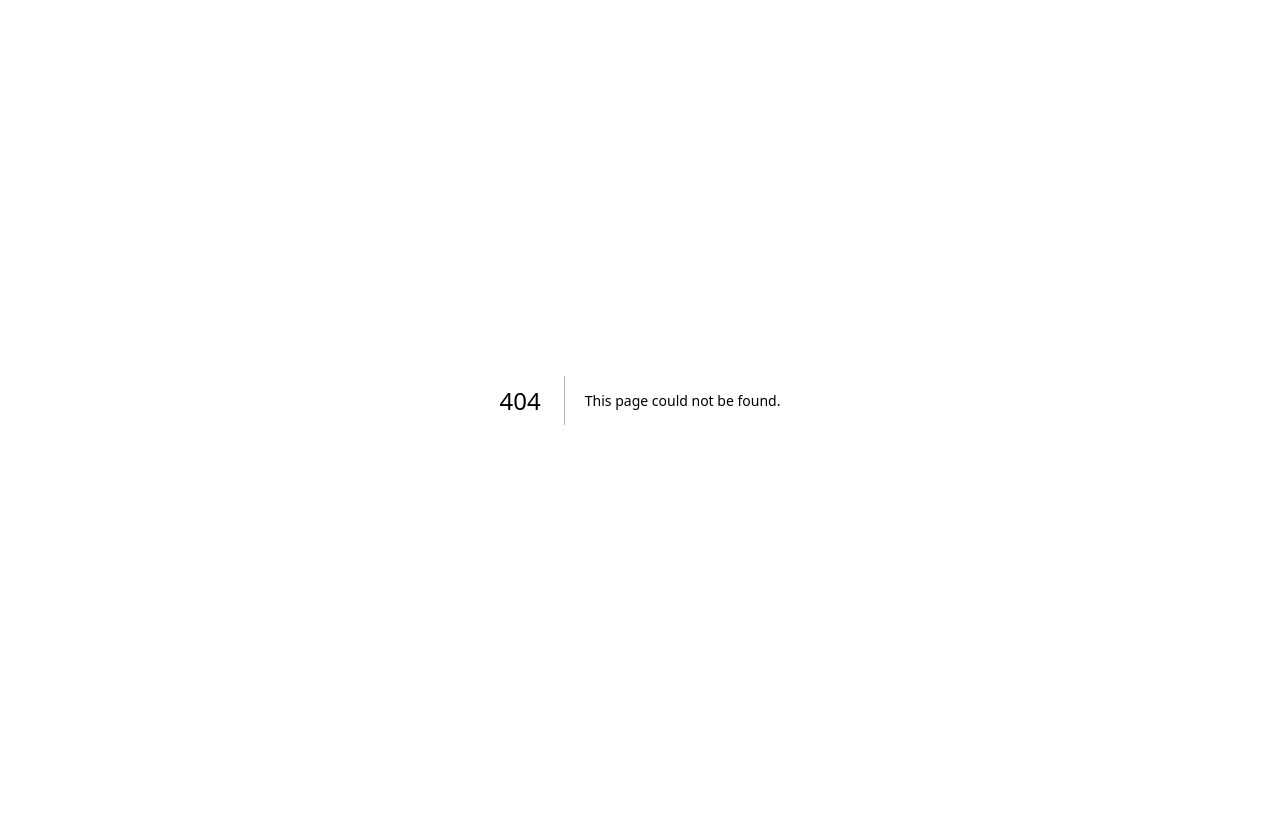
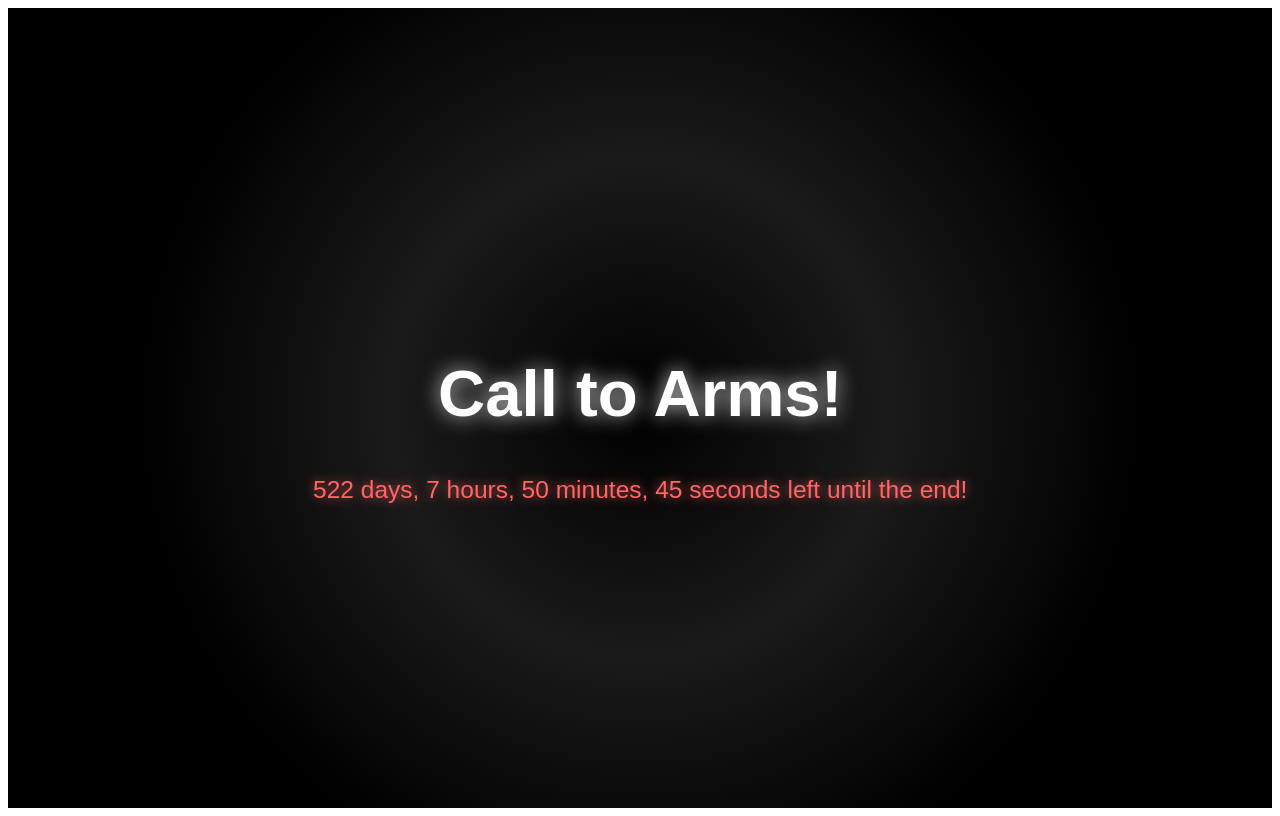
Before and after one commit to Bamboocoffee/solace-web, a Next.js app: page /call_to_arms in a window 1280 px wide. Before the commit this address had no page. Built offline with nearby package versions, Linux system fonts and the light colour scheme.

Commit message:
adding some functionality to API and new page

```diff
--- /dev/null
+++ b/src/pages/call_to_arms.tsx
@@ -0,0 +1,85 @@
+import React, { useState, useEffect } from 'react';
+
+const BlackHoleCountdown = () => {
+  const [timeRemaining, setTimeRemaining] = useState('');
+
+  useEffect(() => {
+    const targetDate = new Date("December 21, 2024 14:00:00 GMT+0000"); // BST is GMT+0 in winter
+
+    const updateCountdown = () => {
+      const now = new Date();
+      const timeLeft = targetDate - now;
+
+      if (timeLeft <= 0) {
+        setTimeRemaining("The black hole has engulfed everything!");
+        return;
+      }
+
+      const days = Math.floor(timeLeft / (1000 * 60 * 60 * 24));
+      const hours = Math.floor((timeLeft % (1000 * 60 * 60 * 24)) / (1000 * 60 * 60));
+      const minutes = Math.floor((timeLeft % (1000 * 60 * 60)) / (1000 * 60));
+      const seconds = Math.floor((timeLeft % (1000 * 60)) / 1000);
+
+      setTimeRemaining(`${days} days, ${hours} hours, ${minutes} minutes, ${seconds} seconds left until the end!`);
+    };
+
+    const intervalId = setInterval(updateCountdown, 1000);
+    updateCountdown(); // Initial call
+
+    return () => clearInterval(intervalId); // Cleanup interval on component unmount
+  }, []);
+
+  return (
+    <div
+      style={{
+        margin: 0,
+        padding: 0,
+        height: '100vh',
+        display: 'flex',
+        justifyContent: 'center',
+        alignItems: 'center',
+        background: 'radial-gradient(circle, black, #1a1a1a, #000000, black)',
+        color: 'white',
+        fontFamily: "'Arial', sans-serif",
+        overflow: 'hidden',
+      }}
+    >
+      <div style={{ textAlign: 'center', animation: 'pulse 2s infinite' }}>
+        <h1
+          style={{
+            fontSize: '4rem',
+            textShadow: '0 0 20px rgba(255, 255, 255, 0.8)',
+          }}
+        >
+          Call to Arms!
+        </h1>
+        <div
+          id="countdown"
+          style={{
+            marginTop: '1rem',
+            fontSize: '1.5rem',
+            color: '#ff6666',
+            textShadow: '0 0 10px rgba(255, 102, 102, 0.8)',
+          }}
+        >
+          {timeRemaining}
+        </div>
+      </div>
+
+      <style>{`
+        @keyframes pulse {
+          0%, 100% {
+            transform: scale(1);
+            text-shadow: 0 0 20px rgba(255, 255, 255, 0.8);
+          }
+          50% {
+            transform: scale(1.1);
+            text-shadow: 0 0 40px rgba(255, 255, 255, 1);
+          }
+        }
+      `}</style>
+    </div>
+  );
+};
+
+export default BlackHoleCountdown;
--- a/src/pages/chat.css
+++ b/src/pages/chat.css
@@ -99,3 +99,42 @@ body {
 .user-message-container {
   justify-content: flex-end;
 }
+
+
+.loading-dots {
+  display: flex;
+  justify-content: left;
+  align-items: center;
+  gap: 5px;
+  height: 50px;
+  margin-top: 10px;
+}
+
+.dot {
+  width: 4px;
+  height: 4px;
+  border-radius: 50%;
+  background-color: #ccc;
+  animation: bounce-dots 1.5s infinite;
+}
+
+.dot:nth-child(1) {
+  animation-delay: 0s;
+}
+
+.dot:nth-child(2) {
+  animation-delay: 0.3s;
+}
+
+.dot:nth-child(3) {
+  animation-delay: 0.6s;
+}
+
+@keyframes bounce-dots {
+  0%, 100% {
+    transform: translateY(0);
+  }
+  50% {
+    transform: translateY(-10px);
+  }
+}
--- a/src/pages/chat.tsx
+++ b/src/pages/chat.tsx
@@ -1,5 +1,6 @@
 'use client'
 import React, { useState, useEffect, useRef } from 'react';
+import { NextApiRequest, NextApiResponse } from 'next';
 import './chat.css';
 
 interface Message {
@@ -8,40 +9,68 @@ interface Message {
   isUser: boolean;
 }
 
+const callExternalApi = async (param1: string) => {
+  try {
+    // Build the URL with query parameters
+    const url = `http://127.0.0.1:5000/completion/?param1=${encodeURIComponent(param1)}`;
+    const res = await fetch(url, {
+      method: 'GET',
+    });
+
+    if (!res.ok) {
+      throw new Error(`API error: ${res.status}`);
+    }
+
+    const data = await res.json();
+    return(data.response);
+  } catch (error) {
+    console.error('Error calling external API:', error);
+    return('Error occurred');
+  }
+};
+
 const Chat = () => {
-  const [messages, setMessages] = useState<Message[]>([]);
+  const [messages, setMessages] = useState<Message[]>([]); // Initialize messages state
   const [inputValue, setInputValue] = useState('');
   const messagesEndRef = useRef<HTMLDivElement>(null);
+  const [loading, setLoading] = useState(false); // Loading state
 
   const handleInputChange = (e: React.ChangeEvent<HTMLInputElement>) => {
-    setInputValue(e.target.value);
+    setInputValue(e.target.value); // Update input value on change
   };
 
-  const handleSendMessage = () => {
+  const handleSendMessage = async() => {
     if (inputValue.trim()) {
       const newMessage = {
-        id: messages.length + 1,
+        id: messages.length + 1, // Generate unique ID for each message
         content: inputValue,
         isUser: true,
       };
-      setMessages((prevMessages) => [...prevMessages, newMessage]);
-      setInputValue('');
+      setMessages((prevMessages) => [...prevMessages, newMessage]); // Add user message to messages state
 
-      // Simulate assistant response
-      setTimeout(() => {
-        const assistantMessage = {
-          id: messages.length + 2,
-          content: "Thanks for the message. I'm currently still training on Stephen's life. Please check back in later.",
-          isUser: false,
-        };
-        setMessages((prevMessages) => [...prevMessages, assistantMessage]);
+      setLoading(true); // Set loading to true
+      const response = await callExternalApi(inputValue); // calls the LLM
+      setLoading(false); // Set loading to false
 
-      }, 500);
+      // const assistantResponse = { // constructs the reponse
+      //   id: messages.length + 2, // Generate unique ID for each message
+      //   content: response,
+      //   isUser: false,
+      // };
+
+      const assistantResponse = { // constructs the reponse
+        id: messages.length + 2, // Generate unique ID for each message
+        content: "Currently training on Stephen's life.",
+        isUser: false,
+      };
+
+      setMessages((prevMessages) => [...prevMessages, assistantResponse]); // Add assistant message to messages state
+      setInputValue(''); // Clear input field
     }
   };
 
   useEffect(() => {
-    messagesEndRef.current?.scrollIntoView({ behavior: 'smooth' });
+    messagesEndRef.current?.scrollIntoView({ behavior: 'smooth' }); // Scroll to bottom when messages change
   }, [messages]);
 
   const handleKeyPress = (e: React.KeyboardEvent<HTMLInputElement>) => {
@@ -64,6 +93,15 @@ const Chat = () => {
             </div>
           </div>
         ))}
+        {loading && (
+          <div className="loading-container">
+            <div className="loading-dots">
+              <span className="dot"></span>
+              <span className="dot"></span>
+              <span className="dot"></span>
+            </div>
+          </div>
+        )}
         <div ref={messagesEndRef} />
       </div>
       <div className="input-container">
```
Also changed, not shown: package.json (+9 -1 lines), 1 other file (tests, documents, lock files or other folders).
